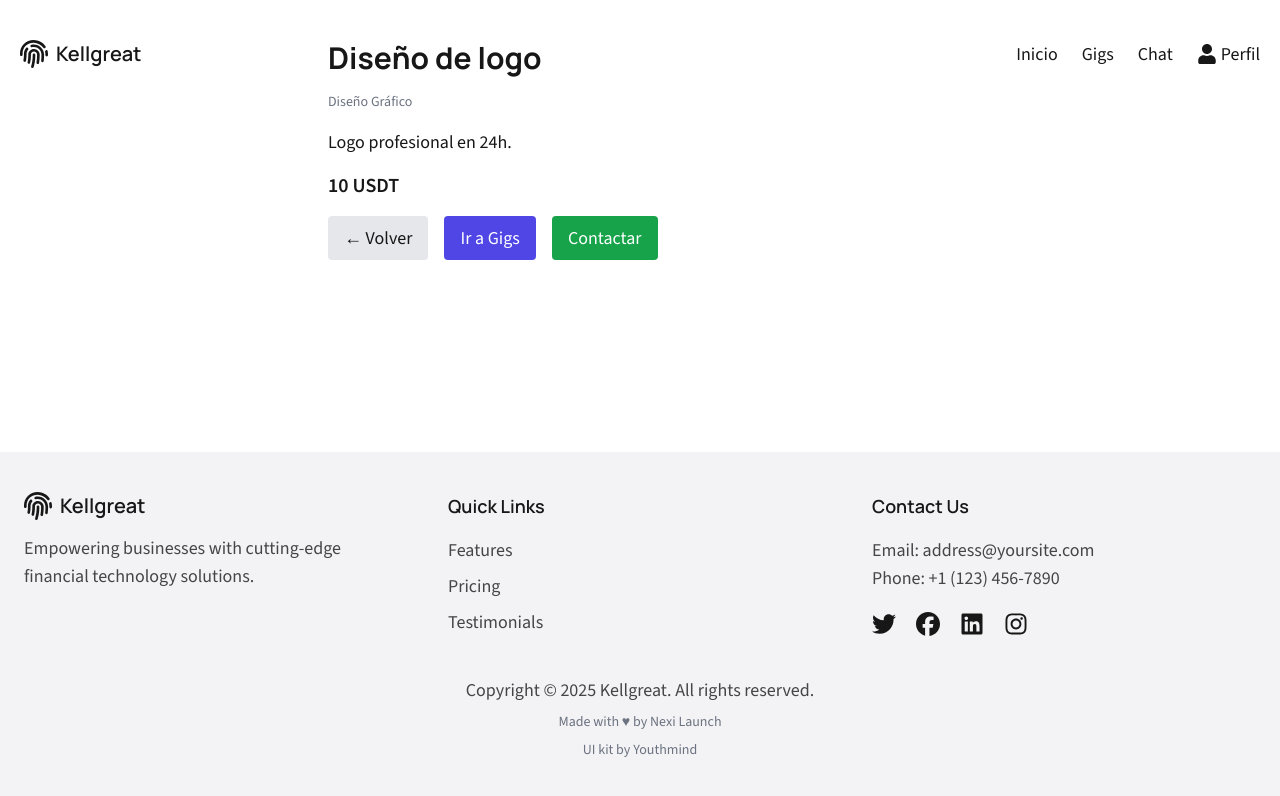
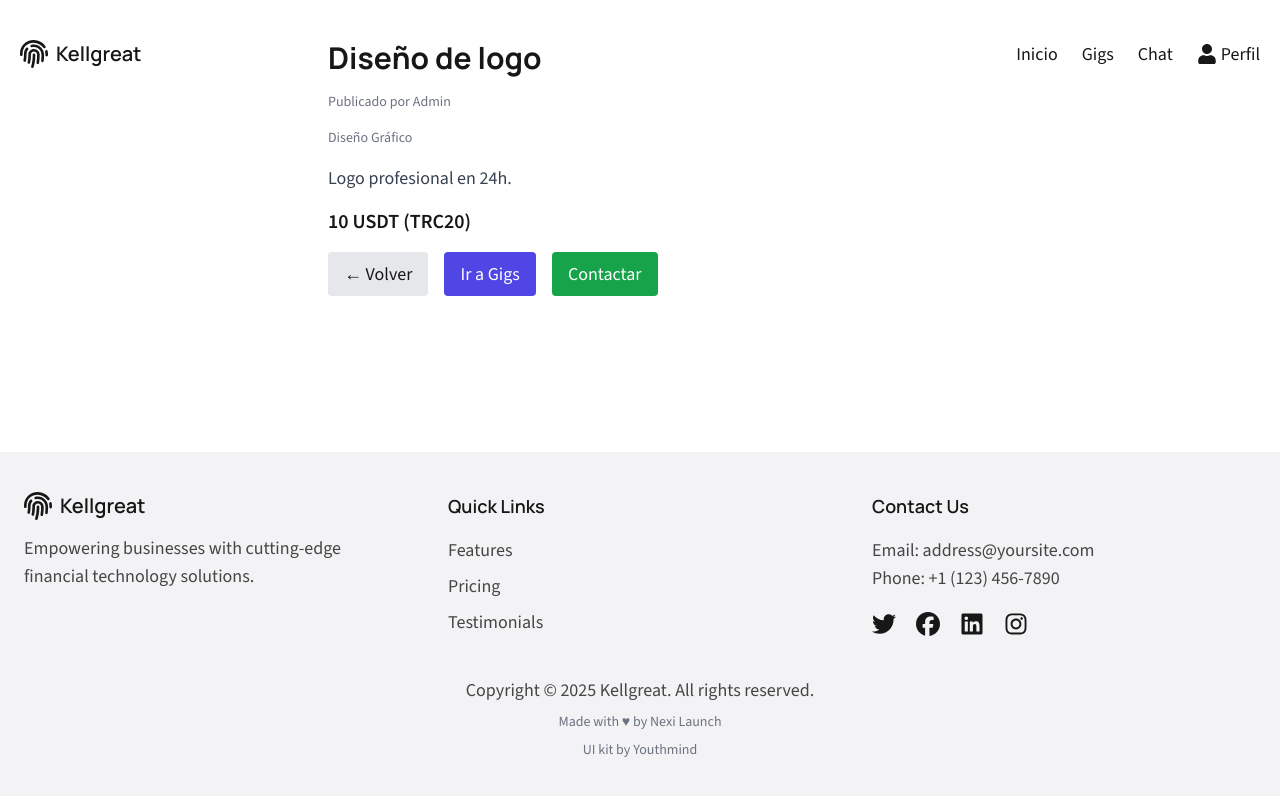
Before and after one commit to kelvingarciagarcia952-dotcom/finwise-saas-landing-page, a Next.js app: page /gigs/1 in a window 1280 px wide. Shown: the top 796 px of the page. Built offline with nearby package versions, Linux system fonts and the light colour scheme.

Commit message:
Update page.tsx

```diff
--- a/src/app/gigs/[id]/page.tsx
+++ b/src/app/gigs/[id]/page.tsx
@@ -11,12 +11,39 @@ interface Gig {
   description: string;
   price: string;
   category: string;
+  username: string;
+  network: string;
 }
 
+// Tus ejemplos estáticos ahora incluyen username y network
 const staticGigs: Gig[] = [
-  { id: '1', title: 'Diseño de logo', description: 'Logo profesional en 24h.', price: '10 USDT', category: 'Diseño Gráfico' },
-  { id: '2', title: 'Desarrollo Web', description: 'Landing page en Next.js.', price: '20 USDT', category: 'Desarrollo Web' },
-  { id: '3', title: 'Gestión de redes', description: 'Plan mensual de community manager.', price: '15 USDT', category: 'Marketing Digital' },
+  {
+    id: '1',
+    title: 'Diseño de logo',
+    description: 'Logo profesional en 24h.',
+    price: '10',
+    category: 'Diseño Gráfico',
+    username: 'Admin',
+    network: 'USDT (TRC20)',
+  },
+  {
+    id: '2',
+    title: 'Desarrollo Web',
+    description: 'Landing page en Next.js.',
+    price: '20',
+    category: 'Desarrollo Web',
+    username: 'Admin',
+    network: 'USDT (TRC20)',
+  },
+  {
+    id: '3',
+    title: 'Gestión de redes',
+    description: 'Plan mensual de community manager.',
+    price: '15',
+    category: 'Marketing Digital',
+    username: 'Admin',
+    network: 'USDT (TRC20)',
+  },
 ];
 
 export default function GigDetailPage() {
@@ -43,9 +70,18 @@ export default function GigDetailPage() {
   return (
     <div className="max-w-2xl mx-auto py-10 px-6 space-y-4">
       <h1 className="text-3xl font-bold">{gig.title}</h1>
+
+      <p className="text-sm text-gray-500">
+        Publicado por {gig.username}
+      </p>
+
       <p className="text-sm text-gray-500">{gig.category}</p>
-      <p className="mt-4">{gig.description}</p>
-      <span className="block mt-6 text-xl font-semibold">{gig.price}</span>
+
+      <p className="mt-4 text-gray-700">{gig.description}</p>
+
+      <span className="block mt-6 text-xl font-semibold">
+        {gig.price} {gig.network}
+      </span>
 
       <div className="mt-8 flex flex-wrap gap-4">
         <button
```
